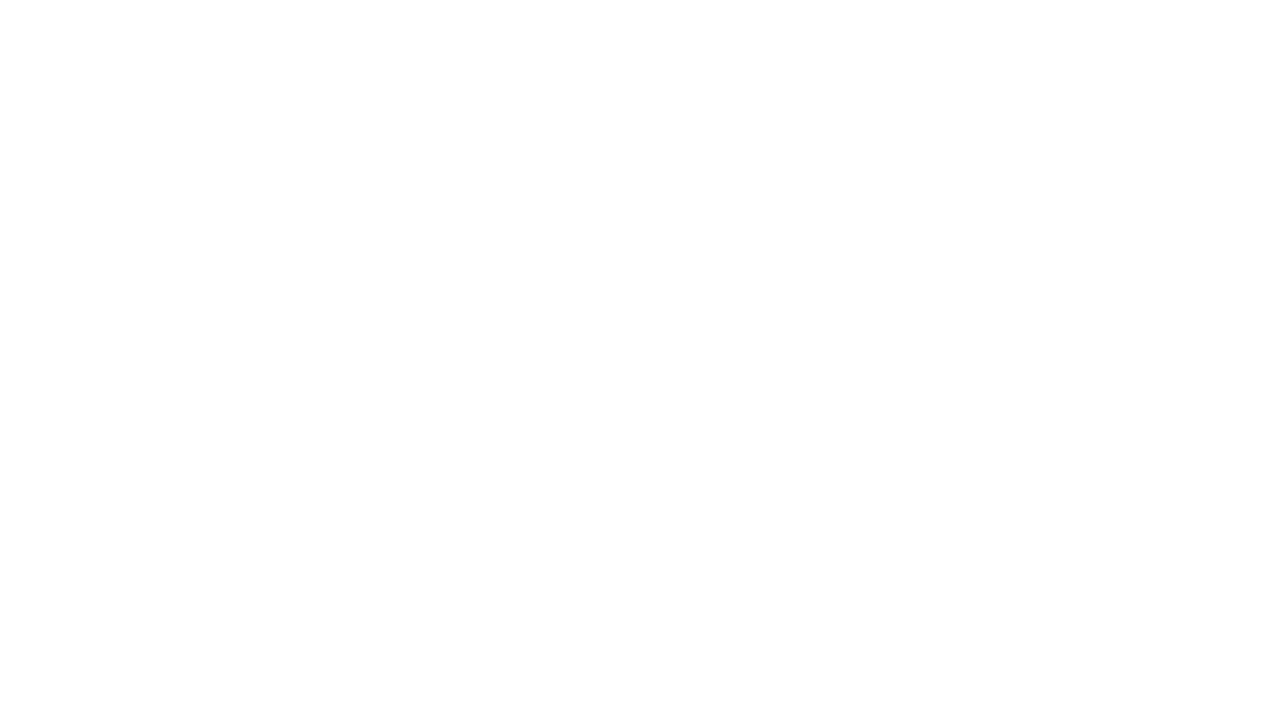
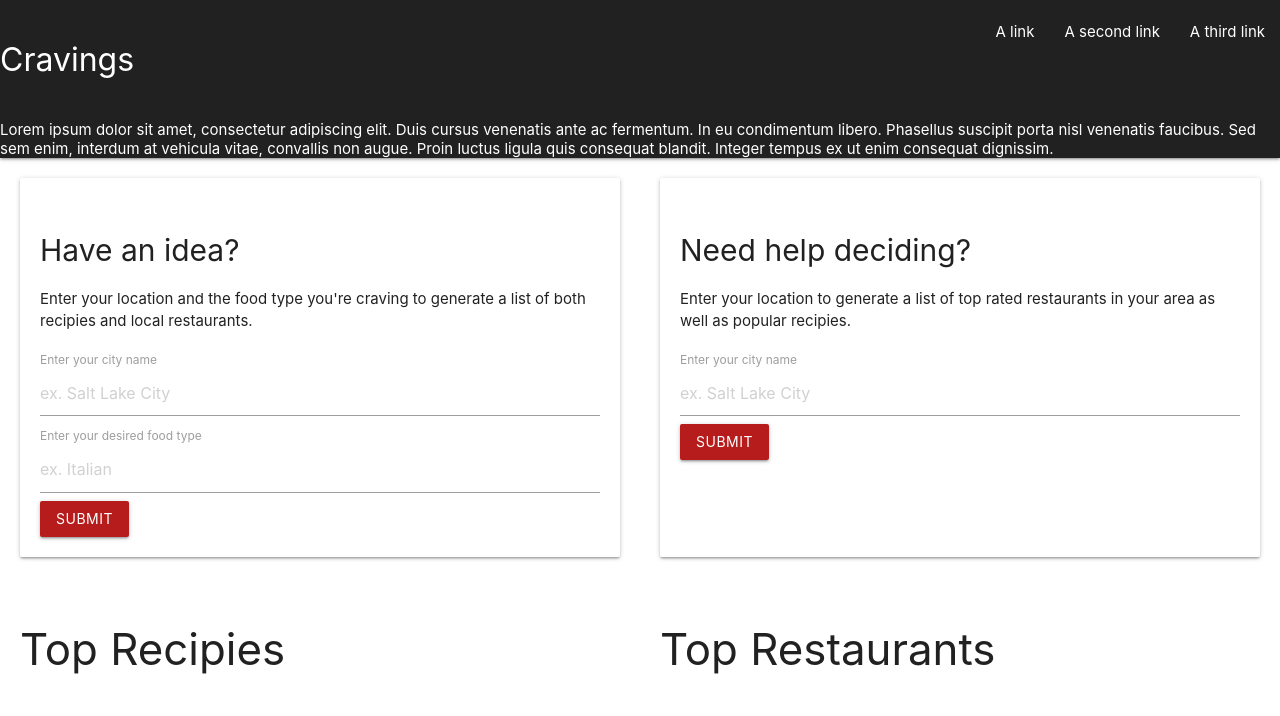
Before and after one commit to daniwhitlock/Cravings, a plain HTML site: page index.html in a window 1280 px wide. Drawn offline with nearby package versions, Linux system fonts and the light colour scheme.

Commit message:
added basic layout and colors

```diff
--- a/assets/css/style.css
+++ b/assets/css/style.css
@@ -0,0 +1,35 @@
+html, body {
+    height: 100%;
+}
+
+body {
+    display: flex;
+    flex-direction: column;
+}
+
+main {
+    flex: 1 0 auto;
+}
+
+.container {
+    width: 100%;
+    margin: 0 auto;
+    display: flex;
+    flex-wrap: wrap;
+    justify-content: space-around;
+}
+
+.card {
+    margin: 20px;
+    padding: 20px;
+    flex: 1;
+}
+
+.card h2 {
+    font-size: 30px;
+}
+
+.results {
+    margin: 20px;
+    flex: 1;
+}
--- a/index.html
+++ b/index.html
@@ -3,9 +3,73 @@
 <head>
     <meta charset="UTF-8">
     <meta name="viewport" content="width=device-width, initial-scale=1.0">
-    <title>Document</title>
+    <!-- materialize -->
+    <link rel="stylesheet" href="https://cdnjs.cloudflare.com/ajax/libs/materialize/1.0.0/css/materialize.min.css">
+    <link rel="stylesheet" href="./assets/css/style.css">
+    <title>Cravings</title>
 </head>
 <body>
+    <!-- header -->
+    <nav class="nav-extended grey darken-4">
+        <div class="nav-wrapper">
+          <span class="nav-title">Cravings</span>
+          <ul class="right hide-on-med-and-down">
+            <li><a>A link</a></li>
+            <li><a>A second link</a></li>
+            <li><a>A third link</a></li>
+          </ul>
+        </div>
+        <div class="nav-content">
+          <span class="heading h5">Lorem ipsum dolor sit amet, consectetur adipiscing elit. Duis cursus venenatis ante ac fermentum. In eu condimentum libero. Phasellus suscipit porta nisl venenatis faucibus. Sed sem enim, interdum at vehicula vitae, convallis non augue. Proin luctus ligula quis consequat blandit. Integer tempus ex ut enim consequat dignissim.</span>
+          </a>
+        </div>
+    </nav>
+    <!-- forms -->
+    <div class="container">
+        <div class="userInputForm card">
+            <h2>Have an idea?</h2>
+            <p>Enter your location and the food type you're craving to generate a list of both recipies and local restaurants.</p>
+            <form>
+                <label for="city">Enter your city name</label>
+                <input type="text" placeholder="ex. Salt Lake City" name="city" id="city" class="form-input" />
+                <label for="foodtype">Enter your desired food type</label>
+                <input type="text" placeholder="ex. Italian" name="foodtype" id="foodtype" class="form-input" />
+                <a class="waves-effect red darken-4 btn">Submit</a>
+            </form>
+        </div>
+        <div class="random card">
+            <h2>Need help deciding?</h2>
+            <p>Enter your location to generate a list of top rated restaurants in your area as well as popular recipies.</p>
+            <form>
+                <label for="city">Enter your city name</label>
+                <input type="text" placeholder="ex. Salt Lake City" name="city" id="city" class="form-input" />
+                <a class="waves-effect red darken-4 btn">Submit</a>
+            </form>
+        </div>
+    </div>
 
+    <!-- results -->
+    <div class="container">
+        <div class="results">
+            <h3>Top Recipies</h3>
+
+        </div>
+        <div class="results">
+            <h3>Top Restaurants</h3>
+
+        </div>
+    </div>
+
+    <!-- footer
+    <footer class="page-footer grey darken-4">
+          <div class="container">
+          Cravings 2020
+          </div>
+    </footer>
+    -->
+
+    <!-- materialize -->
+    <script src="https://cdnjs.cloudflare.com/ajax/libs/materialize/1.0.0/js/materialize.min.js"></script>
+    <script src="./assets/js/project.js"></script>
 </body>
 </html>
```
